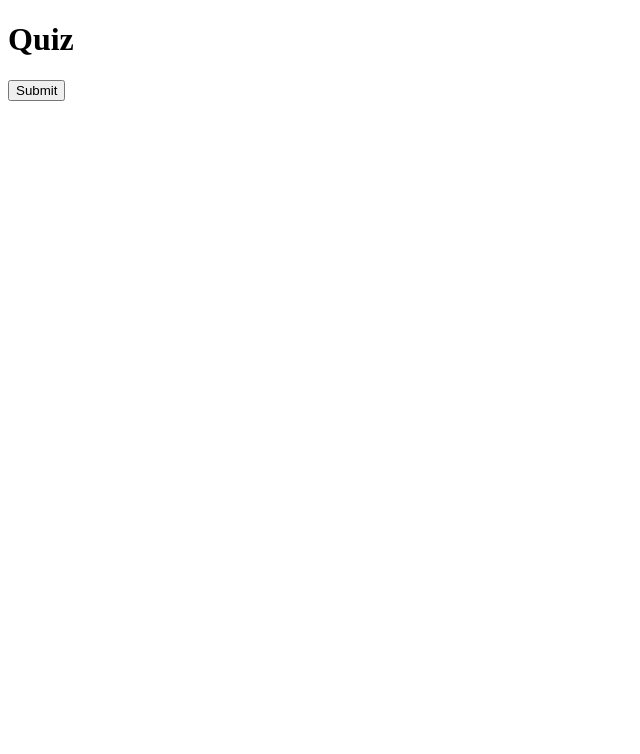
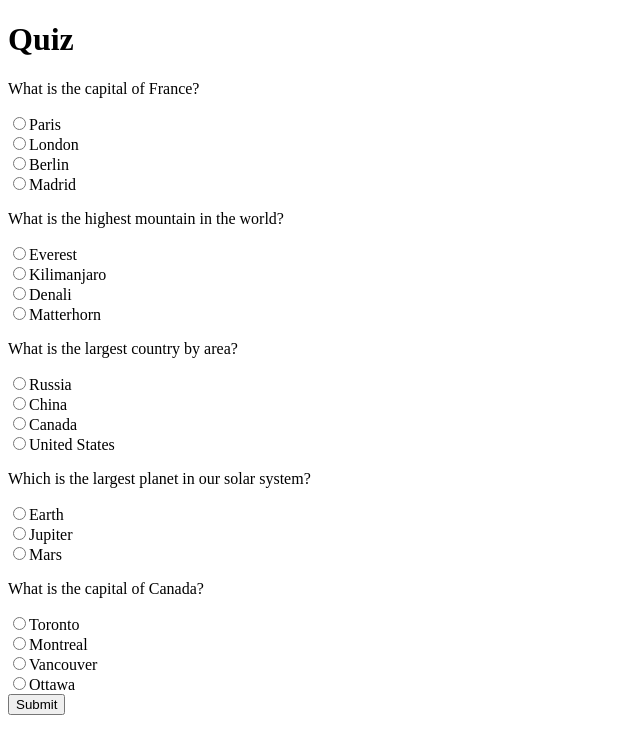
Before and after one commit to acciojob/quiz-with-session-okamble605, a website: page main.html in a window 1280 px wide. Shown: the whole page, without its empty margins (0-640 px from the left). Drawn offline with Linux system fonts and the light colour scheme.

Commit message:
created a submission

```diff
--- a/script.js
+++ b/script.js
@@ -2,6 +2,35 @@
 const questionsElement = document.getElementById("questions");
 const submitButton = document.getElementById("submit");
 const scoreElement = document.getElementById("score");
+
+// Questions data
+const questions = [
+  {
+    question: "What is the capital of France?",
+    choices: ["Paris", "London", "Berlin", "Madrid"],
+    answer: "Paris",
+  },
+  {
+    question: "What is the highest mountain in the world?",
+    choices: ["Everest", "Kilimanjaro", "Denali", "Matterhorn"],
+    answer: "Everest",
+  },
+  {
+    question: "What is the largest country by area?",
+    choices: ["Russia", "China", "Canada", "United States"],
+    answer: "Russia",
+  },
+  {
+    question: "Which is the largest planet in our solar system?",
+    choices: ["Earth", "Jupiter", "Mars"],
+    answer: "Jupiter",
+  },
+  {
+    question: "What is the capital of Canada?",
+    choices: ["Toronto", "Montreal", "Vancouver", "Ottawa"],
+    answer: "Ottawa",
+  },
+];
 
 // Retrieve progress from session storage
 let userAnswers = JSON.parse(sessionStorage.getItem("progress")) || {};
@@ -10,59 +39,57 @@ let userAnswers = JSON.parse(sessionStorage.getItem("progress")) || {};
 function renderQuestions() {
   questionsElement.innerHTML = ""; // Clear existing content
 
-  for (let i = 0; i < questions.length; i++) {
-    const question = questions[i];
-    const questionElement = document.createElement("div");
-    questionElement.classList.add("question");
+  questions.forEach((question, questionIndex) => {
+    const questionDiv = document.createElement("div");
+    questionDiv.classList.add("question");
 
     // Add question text
     const questionText = document.createElement("p");
     questionText.textContent = question.question;
-    questionElement.appendChild(questionText);
+    questionDiv.appendChild(questionText);
 
     // Add choices
-    for (let j = 0; j < question.choices.length; j++) {
-      const choice = question.choices[j];
+    question.choices.forEach((choice, choiceIndex) => {
+      const choiceContainer = document.createElement("div");
 
-      const choiceContainer = document.createElement("div");
-      const choiceElement = document.createElement("input");
-      choiceElement.setAttribute("type", "radio");
-      choiceElement.setAttribute("name", `question-${i}`);
-      choiceElement.setAttribute("value", choice);
-      choiceElement.id = `question-${i}-choice-${j}`;
+      const choiceInput = document.createElement("input");
+      choiceInput.type = "radio";
+      choiceInput.name = `question-${questionIndex}`;
+      choiceInput.value = choice;
+      choiceInput.id = `question-${questionIndex}-choice-${choiceIndex}`;
 
-      // Check if this option was previously selected
-      if (userAnswers[i] === choice) {
-        choiceElement.checked = true;
+      // Preserve user's previous selection
+      if (userAnswers[questionIndex] === choice) {
+        choiceInput.checked = true;
       }
 
       const choiceLabel = document.createElement("label");
-      choiceLabel.setAttribute("for", `question-${i}-choice-${j}`);
+      choiceLabel.setAttribute("for", choiceInput.id);
       choiceLabel.textContent = choice;
 
-      choiceContainer.appendChild(choiceElement);
+      choiceContainer.appendChild(choiceInput);
       choiceContainer.appendChild(choiceLabel);
-      questionElement.appendChild(choiceContainer);
+      questionDiv.appendChild(choiceContainer);
 
-      // Save selected answer in session storage
-      choiceElement.addEventListener("change", () => {
-        userAnswers[i] = choice;
+      // Save user's choice in session storage
+      choiceInput.addEventListener("change", () => {
+        userAnswers[questionIndex] = choice;
         sessionStorage.setItem("progress", JSON.stringify(userAnswers));
       });
-    }
+    });
 
-    questionsElement.appendChild(questionElement);
-  }
+    questionsElement.appendChild(questionDiv);
+  });
 }
 
 // Calculate and display the score
 function calculateScore() {
   let score = 0;
-  for (let i = 0; i < questions.length; i++) {
-    if (userAnswers[i] === questions[i].answer) {
+  questions.forEach((question, index) => {
+    if (userAnswers[index] === question.answer) {
       score++;
     }
-  }
+  });
   return score;
 }
 
```
Also changed, not shown: main.html (+0 -3 lines).
